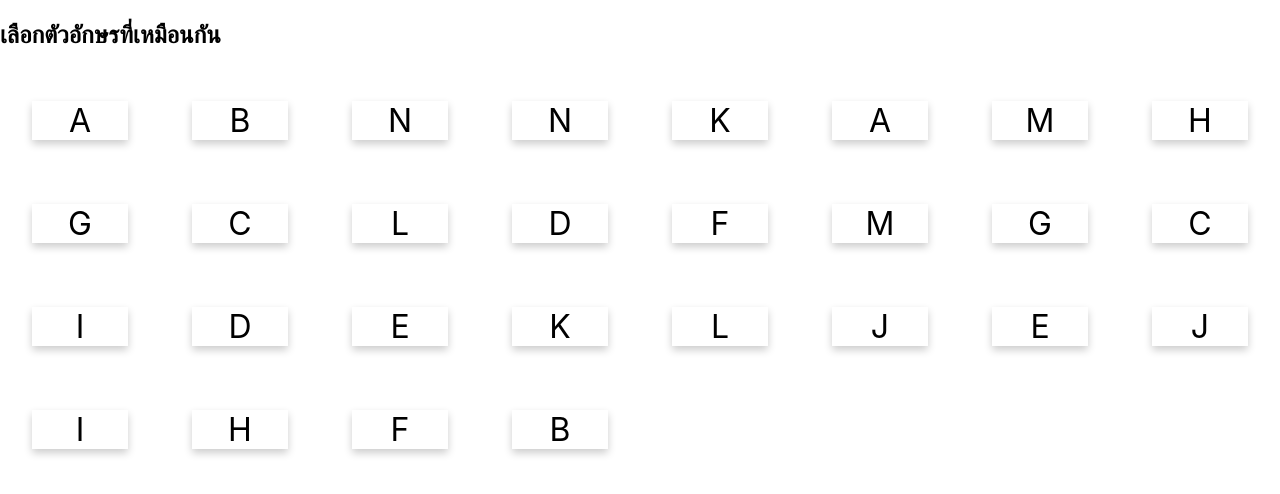
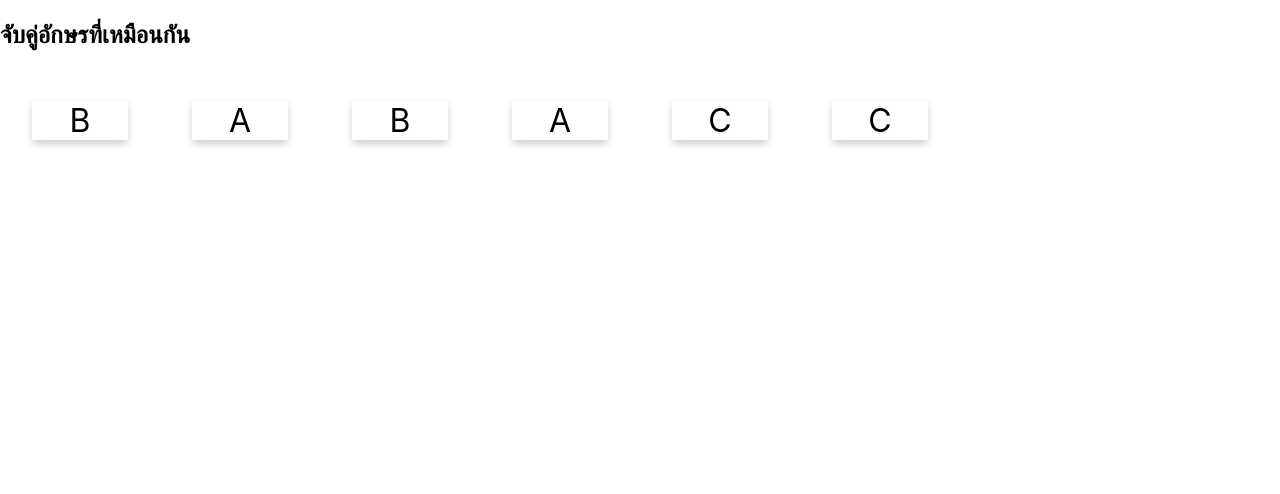
Before and after one commit to Jatumongkon/3SA03_6110110050, a React (Create React App) app: page / in a window 1280 px wide. Shown: the top 494 px of the page. Built offline with nearby package versions, Linux system fonts and the light colour scheme.

Commit message:
add Refresh Page

```diff
--- a/src/App.js
+++ b/src/App.js
@@ -2,11 +2,11 @@ import React from 'react';
 import './App.css';
 import WordCard from './WordCard';
 
-const word = "aabbccddeeffgghhiijjkkllmmnn";
+const word = "aabbcc";//aabbccddeeffgghhiijjkkllmmnn
 function App() {
   return (
     <div>
-    <h2>เลือกตัวอักษรที่เหมือนกัน</h2>
+    <h2>จับคู่อักษรที่เหมือนกัน</h2>
     <WordCard value={word}/>
     </div>
     );
--- a/src/CharacterCard.js
+++ b/src/CharacterCard.js
@@ -17,6 +17,8 @@ useEffect(()=>{
         setActive(false);
         attempRef.current = props.attempt
     }
+
+
 })
 const className =`card ${active ? 'activeCard': ''}`
 
--- a/src/WordCard.js
+++ b/src/WordCard.js
@@ -11,7 +11,7 @@ const prepareStateFromWord = given_word => {
         attempt : 1,
         guess: '',
         completed: false,
-        checkReset: false,
+        checkReset: false
     }
 }
 let count =0;
@@ -31,8 +31,7 @@ export default function WordCard(props){
                 lastword =''
             }
             else{
-              state.checkReset = true;
-             // setState({...state, guess:'',attempt: state.attempt + 1})
+                document.location.reload()
             }
         }
         console.log(`${lastword} ${count}`)
@@ -40,7 +39,7 @@ export default function WordCard(props){
         setState({...state, guess})
 
         if(guess.length == state.word.length){
-            if(guess == state.word){
+            if(count*2 == state.word){
                 console.log("yeah!")
                 setState({...state, completed: true})
             }
```
